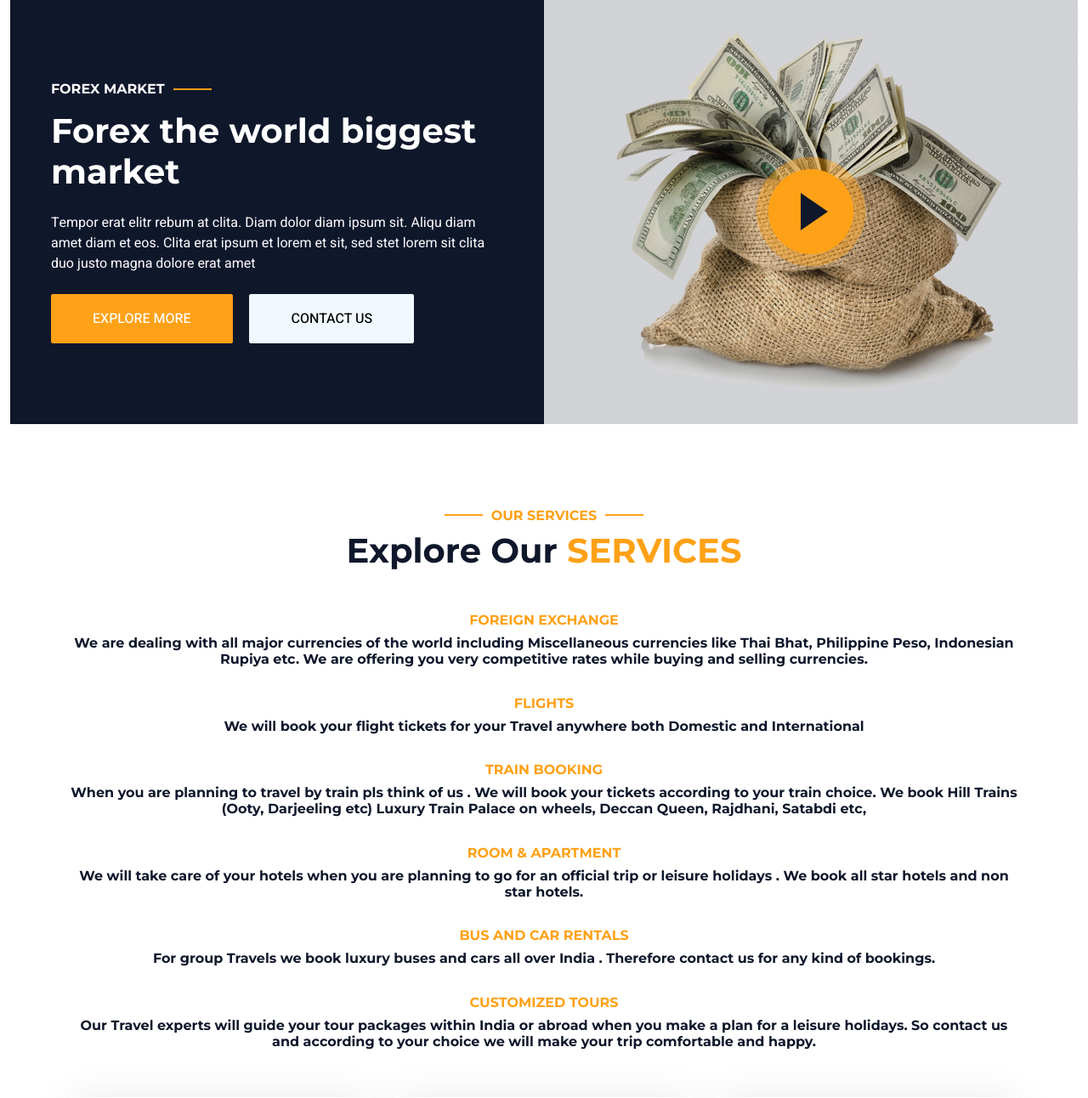
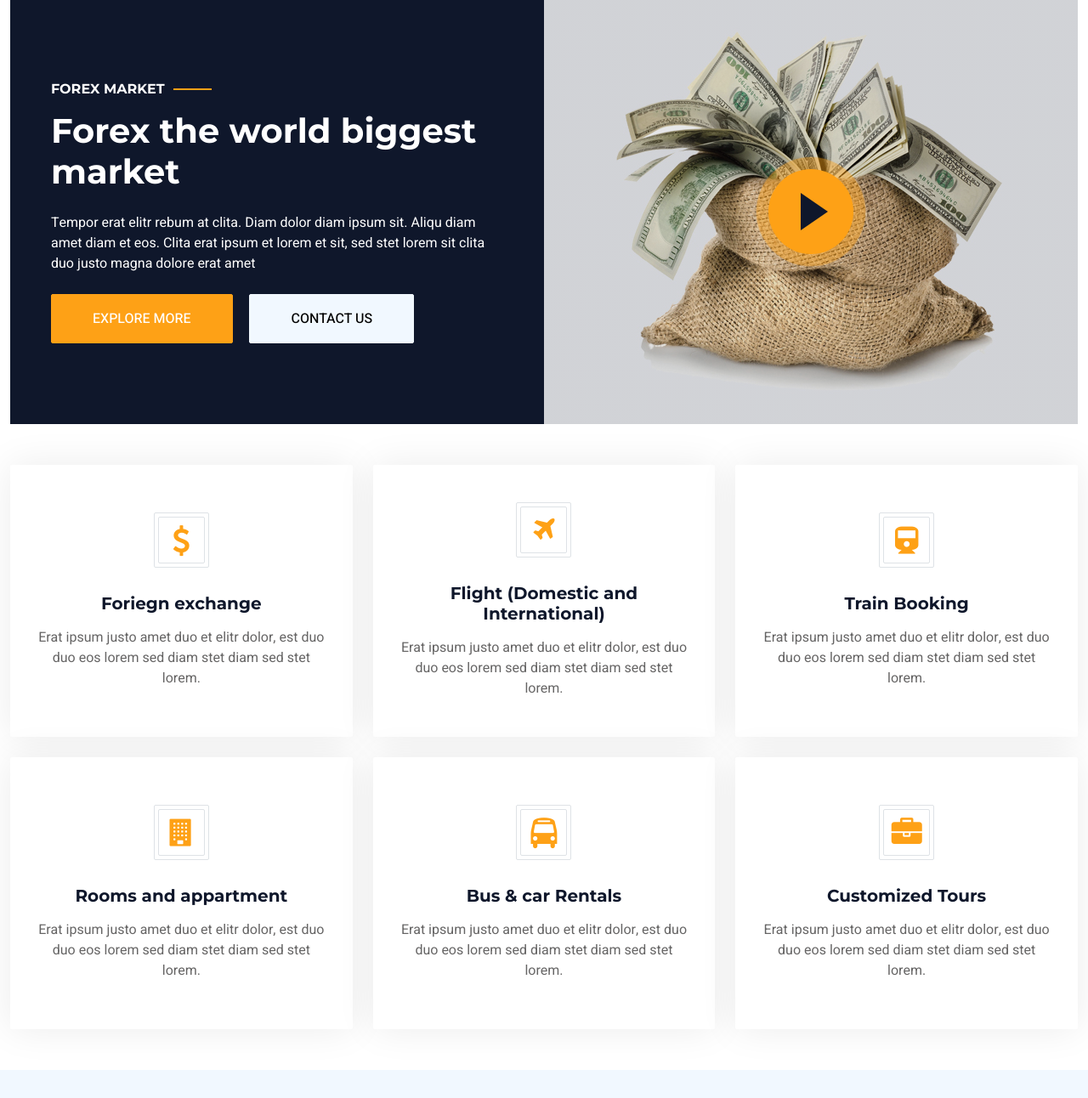
Before and after one commit to nicksdev29/forexWeb, a PHP site: page /Home.php in a window 1280 px wide. Shown: the part 2027-3319 px from the top of the page at 85% size. Run offline with PHP 8.4, Linux system fonts and the light colour scheme; some libraries are stand-ins or nearby versions.

Commit message:
comment srvices from home page

```diff
--- a/Home.php
+++ b/Home.php
@@ -377,7 +377,7 @@ Europe and African Safari etc.</p>
         <!-- Service Start -->
 
 
-        <div class="container-xxl py-5">
+        <!--------<div class="container-xxl py-5">
             <div class="container">
                 <div class="text-center wow fadeInUp" data-wow-delay="0.1s">
                     <h6 class="section-title text-center text-primary text-uppercase">Our Services</h6>
@@ -426,7 +426,7 @@ Europe and African Safari etc.</p>
                     </div>
                     <br>
                 </div>
-                <br>
+                <br>---------------->
 
 
                 <div class="row g-4">
```
